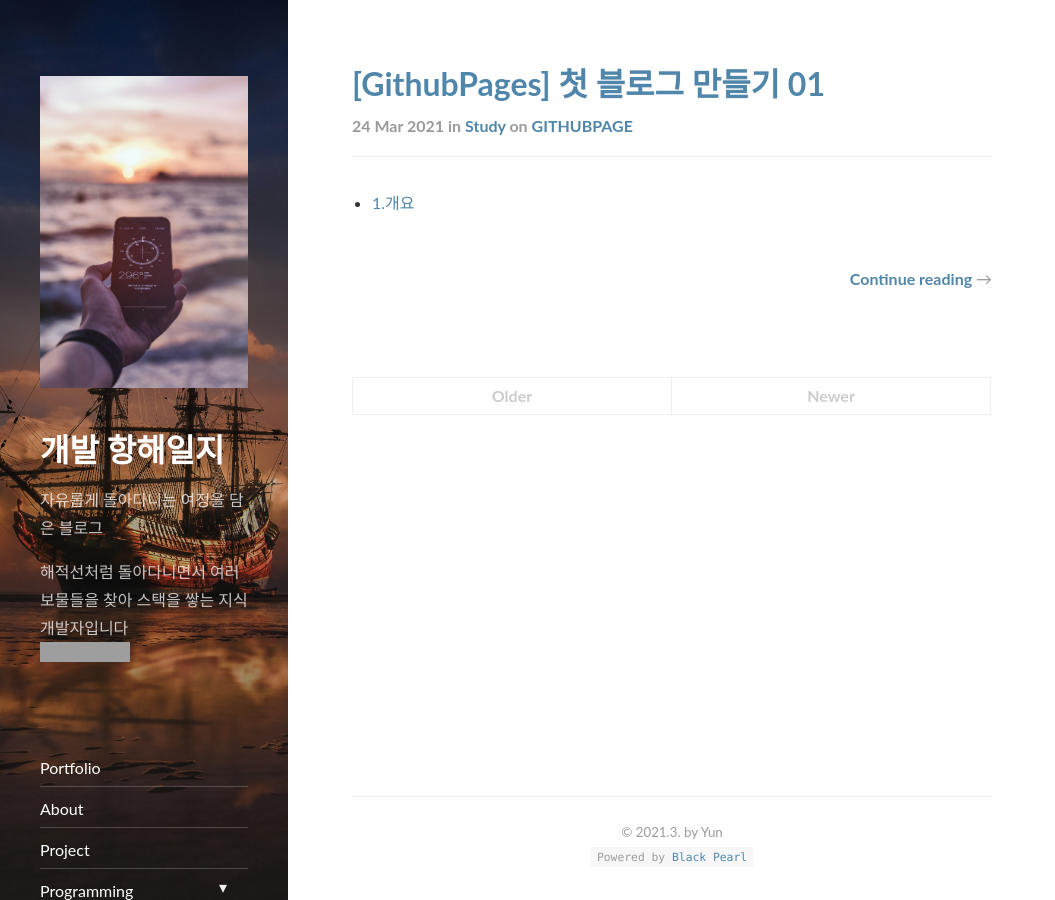
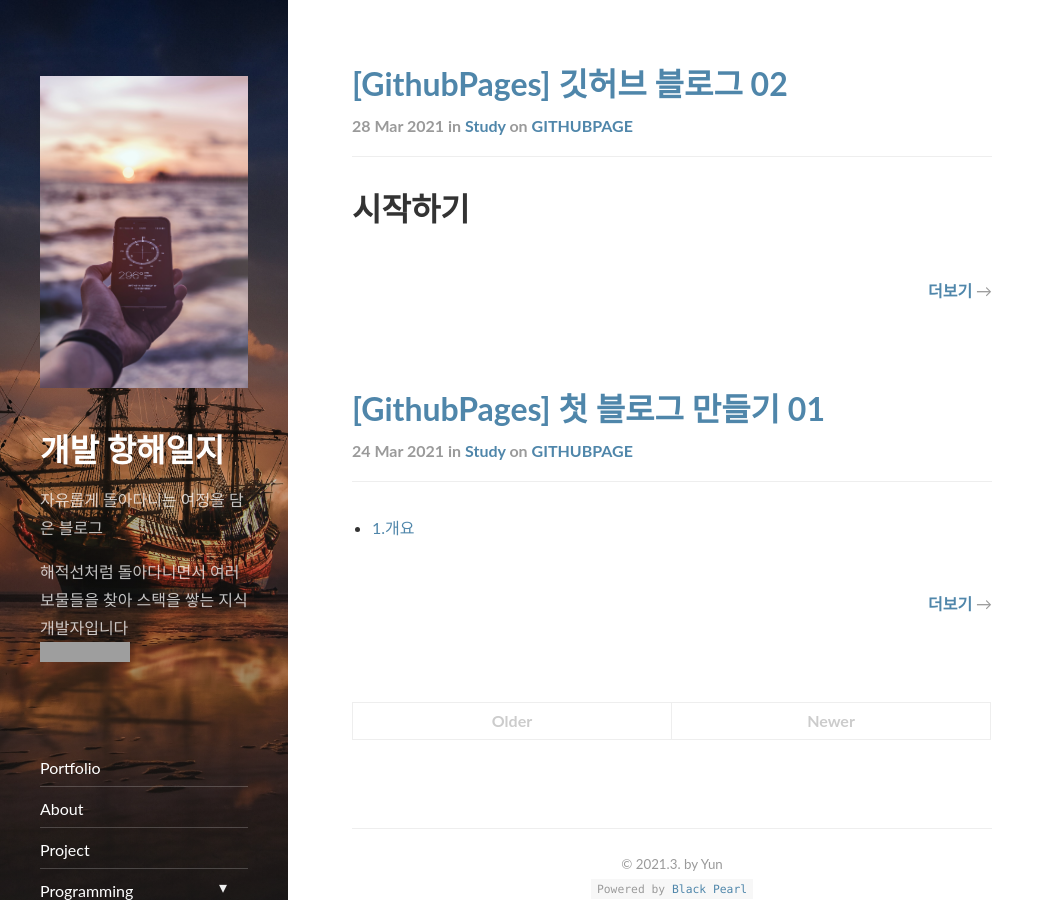
Before and after one commit to WebDev-Yun/Github-Blog, a Jekyll site: the page built from index.html, in a window 1280 px wide and 900 px high. Shown: the whole window, without its empty margins (0-1055 px from the left). Built offline with Jekyll 4.4.1, drawn with Linux system fonts in a browser that asks for light colours; nearby versions of some CDN libraries; the list of posts is cut into pages by our own code; grey boxes are pictures that could not be loaded.

Commit message:
Docs: Add 0328 making-blog02 posting

```diff
--- a/_includes/post.html
+++ b/_includes/post.html
@@ -73,7 +73,7 @@
   {% else %}
 
     {{ post.excerpt }}
-    <p class="read-more"><a class="heading" href="{{ post.url | relative_url }}" data-flip="title">Continue reading </a></p>
+    <p class="read-more"><a class="heading" href="{{ post.url | relative_url }}" data-flip="title">더보기 </a></p>
   {% endunless %}
 
 </article>
--- /dev/null
+++ b/_posts/study/2021-03-28-making-blog02.md
@@ -0,0 +1,17 @@
+---
+layout: post
+title:  "[GithubPages] 깃허브 블로그 02"
+subtitle:   "시작하기"
+categories: study
+tags: githubpage
+comments: true
+---
+
+# 시작하기
+
+- 목차
+    - [1.시작하기](#1.시작하기)
+
+
+## 1. 시작하기
+---
```
